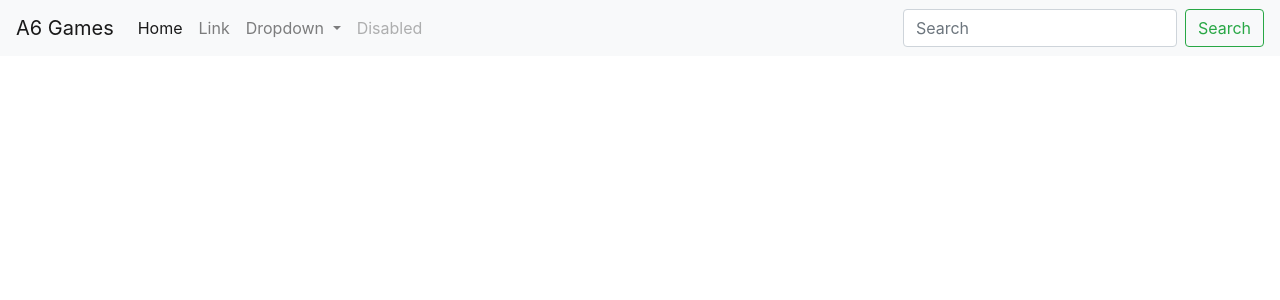
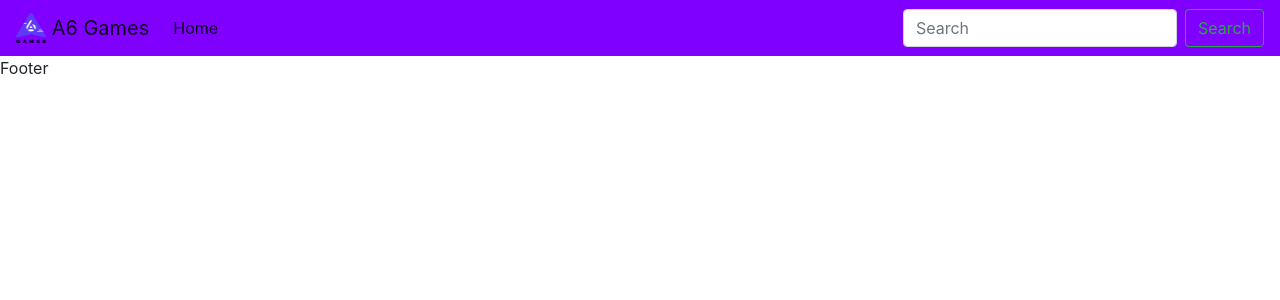
Before and after one commit to brod26/a6-games.github.io, a Jekyll site: the page built from index.markdown, in a window 1280 px wide. Shown: the top 300 px of the page. Built offline with Jekyll 4.4.1, drawn with Linux system fonts in a browser that asks for light colours.

Commit message:
Change Nav Bar Title Color and Text
-background set to purple
-text set to black

```diff
--- a/_includes/footer.html
+++ b/_includes/footer.html
@@ -1 +1 @@
-<footer></footer>
+<footer>Footer</footer>
--- a/_includes/header.html
+++ b/_includes/header.html
@@ -1,6 +1,9 @@
 <header>
-<nav class="navbar navbar-expand-lg navbar-light bg-light">
-    <a class="navbar-brand" href="#">A6 Games</a>
+<nav class="navbar navbar-expand-lg navbar-light" style="background-color: #8000ff;">
+    <a class="navbar-brand" href="#">
+        <img src="assets\img\A6 Games Logo.png" width="30" height="30" class="d-inline-block align-top" alt="">
+         A6 Games
+    </a>
     <button class="navbar-toggler" type="button" data-toggle="collapse" data-target="#navbarSupportedContent"
         aria-controls="navbarSupportedContent" aria-expanded="false" aria-label="Toggle navigation">
         <span class="navbar-toggler-icon"></span>
@@ -11,7 +14,7 @@
             <li class="nav-item active">
                 <a class="nav-link" href="#">Home <span class="sr-only">(current)</span></a>
             </li>
-            <li class="nav-item">
+            <!-- <li class="nav-item">
                 <a class="nav-link" href="#">Link</a>
             </li>
             <li class="nav-item dropdown">
@@ -28,7 +31,7 @@
             </li>
             <li class="nav-item">
                 <a class="nav-link disabled" href="#">Disabled</a>
-            </li>
+            </li> -->
         </ul>
         <form class="form-inline my-2 my-lg-0">
             <input class="form-control mr-sm-2" type="search" placeholder="Search" aria-label="Search">
```
